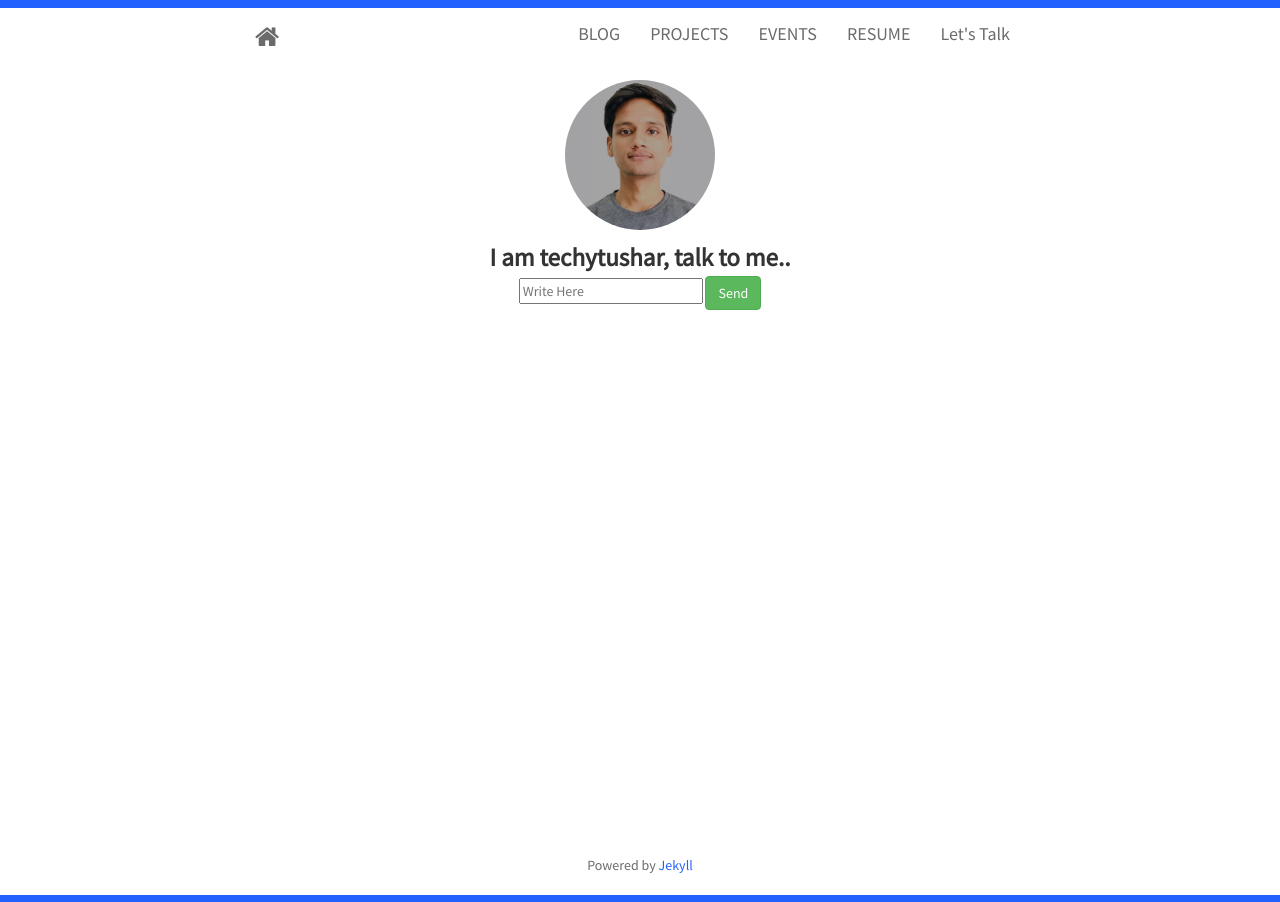
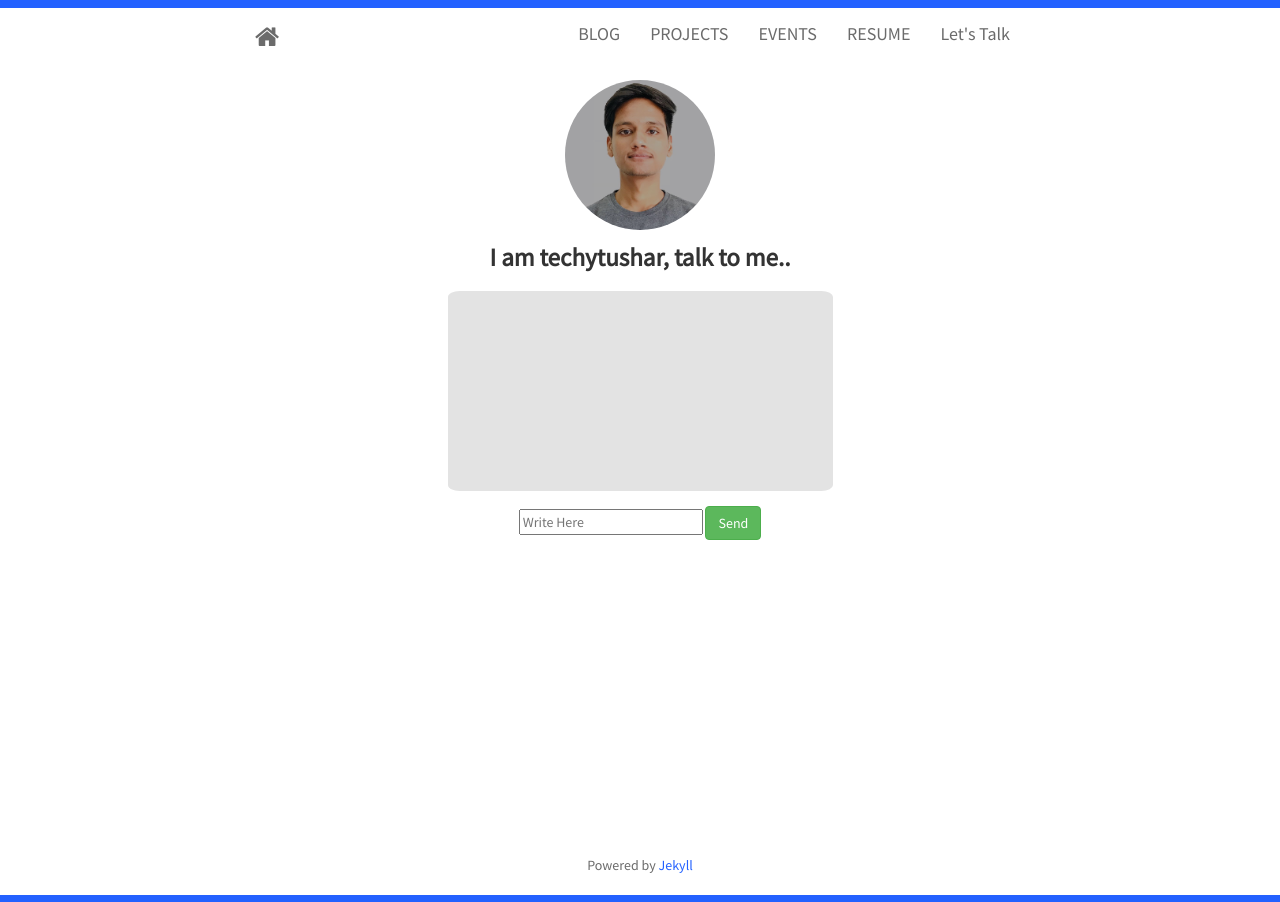
Before and after one commit to techytushar/techytushar.github.io, a Jekyll site: the page built from chat.html, in a window 1280 px wide. Built offline with Jekyll 4.4.1, drawn with Linux system fonts in a browser that asks for light colours; nearby versions of some CDN libraries.

Commit message:
Modify chat
Signed-off-by: Tushar Mittal <chiragmittal.mittal@gmail.com>

```diff
--- a/_includes/chat.html
+++ b/_includes/chat.html
@@ -6,7 +6,7 @@
         <div class = "name">
             <strong><span class="chat-title">I am techytushar, talk to me..</span></strong>
         </div>
-        <div class="chat-message-box" id="chat-message-box">
+        <div class="chat-message-box container" id="chat-message-box">
 
         </div>
         <div class="input">
--- a/static/css/main.css
+++ b/static/css/main.css
@@ -217,10 +217,11 @@ div.footer{
   font-size:25px;
 }
 .chat-message-box{
-  display:none;
+  display:block;
   background-color:#e3e3e3;
   border-radius:3%;
-  width:400px;
+  width:50%;
+  min-width: 200px;
   height:200px;
   max-height:200px;
   padding:10px 0;
```
Also changed, not shown: _layouts/layout.html (+6 -1 lines).
